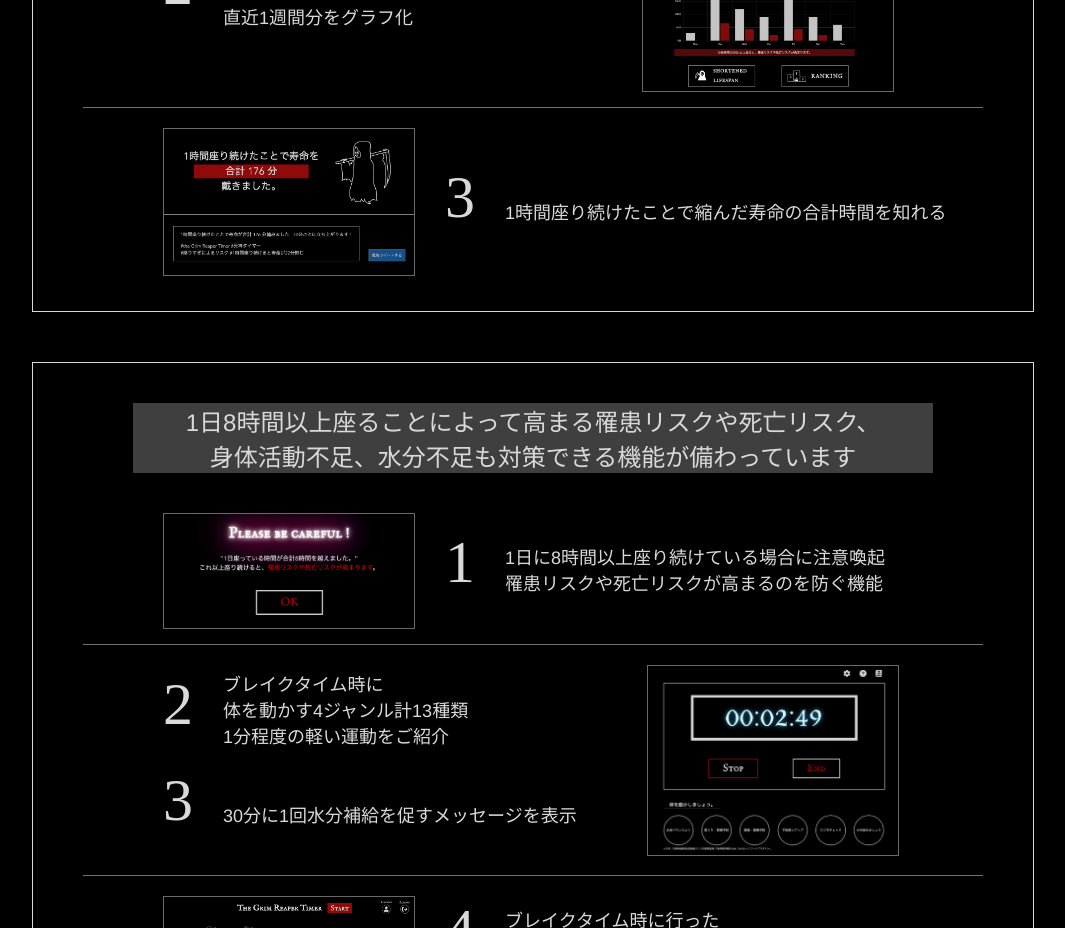
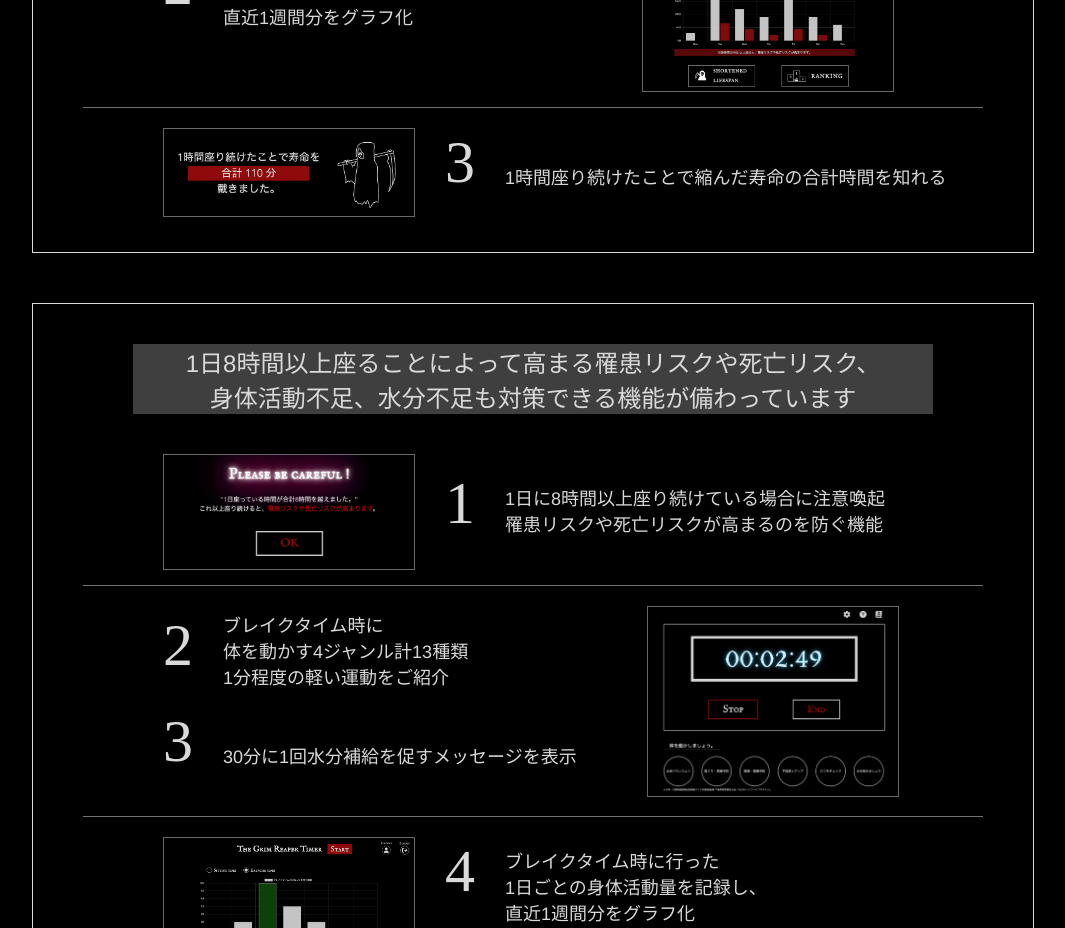
Before and after one commit to murai-misaki/theGrimReaper_timer, a Vue app in the folder timer-vuejs/: page / in a window 1280 px wide. Shown: the part 2660-3588 px from the top of the page, without its empty margins (107-1172 px from the left). Built offline with nearby package versions, Linux system fonts and the light colour scheme; a web font is replaced by a local one.

Commit message:
fix: レイアウト修正 #67

```diff
--- a/timer-vuejs/src/components/SingupRecommend.vue
+++ b/timer-vuejs/src/components/SingupRecommend.vue
@@ -4,7 +4,7 @@
   <p class="subtitle neontext">''あなた専用のマイページを作成いたします''</p>
   <p class="text-top">ログイン後すぐに、タイマー利用ができ、日常使いに大変便利！</p>
   <div class="img-group">
-    <img src="../assets/img/to_introduce3.png" alt="該当の機能画面" class="img-left" >
+    <img src="../assets/img/to_introduce3_2.png" alt="該当の機能画面" class="img-left" >
     <img src="../assets/img/to_introduce2.png" alt="該当の機能画面" class="img-center-left" >
     <img src="../assets/img/to_introduce6.png" alt="該当の機能画面" class="img-center-right" >
     <img src="../assets/img/ranking_img.png" alt="該当の機能画面" class="img-right" >
--- a/timer-vuejs/src/components/ToIntroduce.vue
+++ b/timer-vuejs/src/components/ToIntroduce.vue
@@ -35,7 +35,7 @@
     </div>
     <div class="body-last">
       <img src="../assets/img/to_introduce3.png" alt="該当の機能画面" class="img-left" >
-      <span class="number number-right">3</span>
+      <span class="number number-right3">3</span>
       <p class="text-right3">1時間座り続けたことで縮んだ寿命の合計時間を知れる</p>
     </div>
   </div>
@@ -212,8 +212,12 @@
 
   p.text-right3 {
     font-size: 18px;
-    margin-top: 70px;
+    margin-top: 35px;
     margin-left: 20px;
+  }
+  span.number-right3 {
+    margin-left: 30px;
+    font-size: 60px;
   }
 
   span.number-right4 {
--- a/timer-vuejs/src/components/TotalShortenedLifespan.vue
+++ b/timer-vuejs/src/components/TotalShortenedLifespan.vue
@@ -11,7 +11,8 @@
     <p>1時間座り続けたことで寿命が合計 {{ time }} 分縮みました...30分ごとに立ち上がります！</p>
     <p>#the Grim Reaper Timer #死神タイマー<br>#座りすぎによるリスク #1時間座り続けると寿命が22分縮む</p>
   </div>
-  <button @click="twitterShare">懺悔ツイートする</button>
+  <p class="tweet-description">Twitterで座りすぎ改善を宣言しましょう！</p>
+  <button @click="twitterShare">この結果をツイートする</button>
   <div class="space"></div>
 </template>
 
@@ -86,11 +87,19 @@
   .tweet-border {
     border: 1px solid #BFBFBF;
     width: 650px;
-    margin-left: 300px;
-    margin-top: -80px;
+    margin-left: 250px;
+    margin-top: -60px;
   }
   .tweet-border p {
     padding-left: 25px;
+    color: #BFBFBF;
+  }
+  .tweet-description {
+    text-align: right;
+    margin-top: -70px;
+    margin-right: 240px;
+    margin-bottom: 50px;
+    font-size: 13px;
     color: #BFBFBF;
   }
   button {
@@ -99,7 +108,7 @@
     padding: 10px;
     border: 1px solid #BFBFBF;
     float: right;
-    margin-right: 310px;
+    margin-right: 285px;
     margin-top: -41px;
   }
   button:hover {
@@ -108,6 +117,6 @@
     border: 1px solid #D9D9D9;
   }
   .space {
-    margin-bottom: 100px;
+    margin-bottom: 130px;
   }
 </style>
```
Also changed, not shown: timer-vuejs/src/assets/img/to_introduce3.png, timer-vuejs/src/assets/img/to_introduce3_2.png (added).
